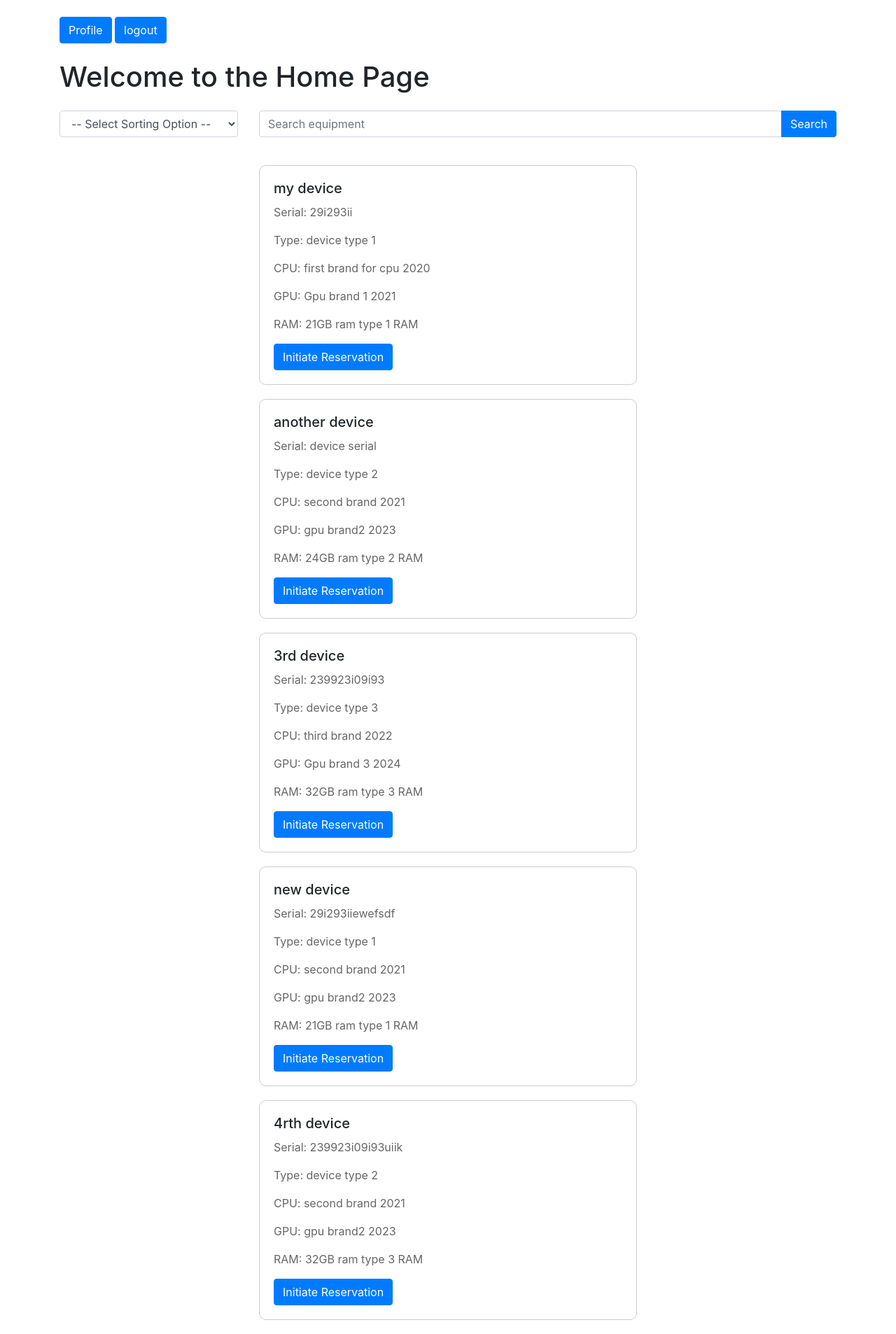
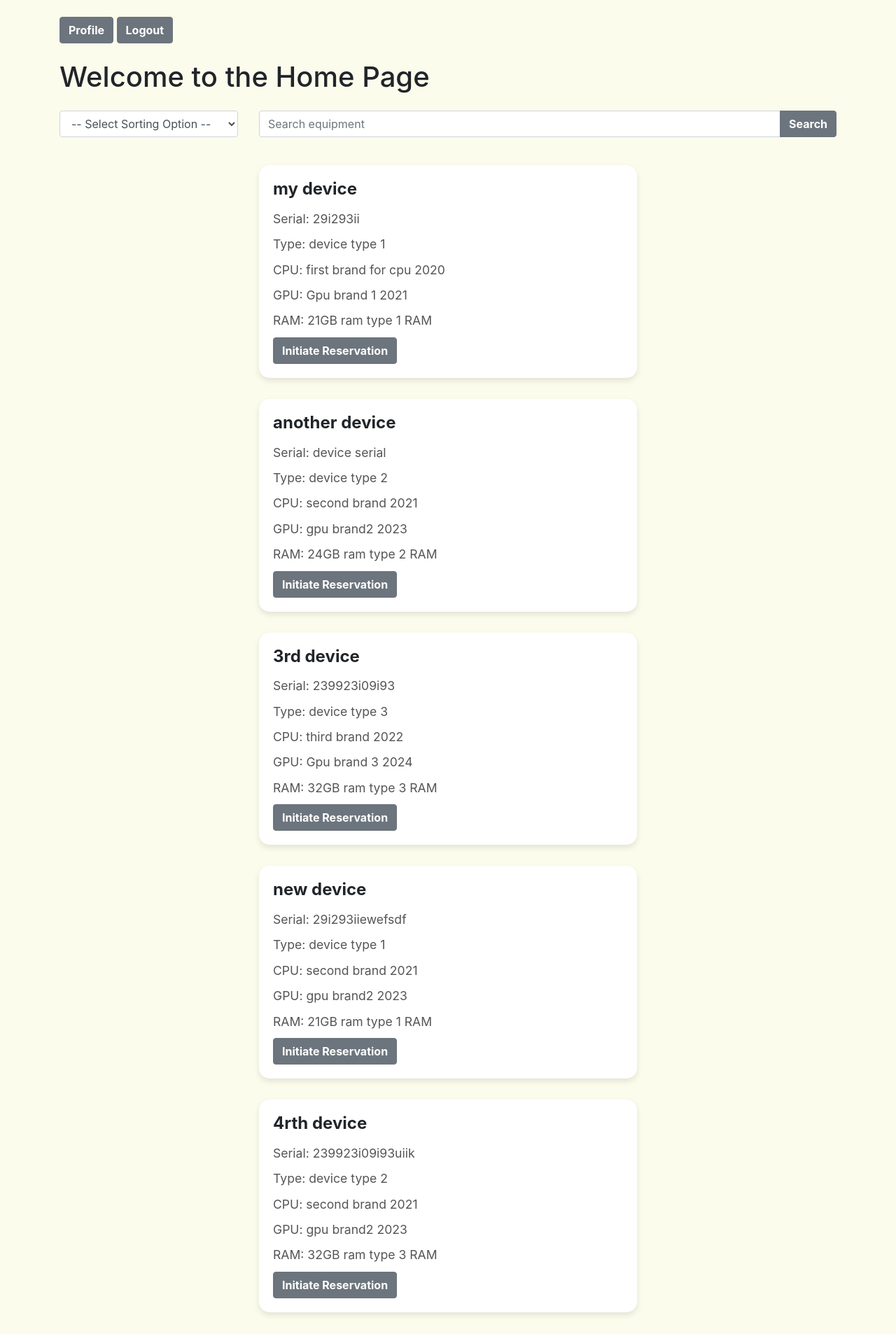
Before and after one commit to Azharyaseen12/equipement, a Django app: page / in a window 1280 px wide. Shown: the whole page at 70% size. After the commit the page ends 1879 px from the top, so only its background shows below. Run offline with Django 4.2, Linux system fonts and the light colour scheme; a user stored in the database is signed in; data comes from the database, SQL or seed files in the repository; both versions use the stored data as it was after the commit; some libraries are stand-ins or nearby versions.

Commit message:
almost completd

```diff
--- a/equipement_project/app1/models.py
+++ b/equipement_project/app1/models.py
@@ -61,7 +61,7 @@ class Equipment(models.Model):
 class Booking(models.Model):
     user = models.ForeignKey(CustomUser, on_delete=models.CASCADE)
     equipment = models.ForeignKey(Equipment, on_delete=models.CASCADE)
-    booking_date = models.DateField(auto_now_add=True)
+    booking_date = models.DateField()
     return_date = models.DateField(null=True)
     STATUS_CHOICES = [
         ('Pending', 'Pending'),
--- a/equipement_project/app1/views.py
+++ b/equipement_project/app1/views.py
@@ -38,7 +38,7 @@ def register(request):
             form.save()
             # Optionally, log in the user after registration
             # login(request, user)
-            return HttpResponse('registered user successfully')  # Redirect to home page after successful registration
+            messages.success(request,"your account has been created you can login after admin approval!")  # Redirect to home page after successful registration
     else:
         form = CustomUserCreationForm()
     return render(request, 'register.html', {'form': form})
@@ -80,11 +80,12 @@ def initiate_reservation(request,equipment_id):
     equipment = get_object_or_404(Equipment, pk=equipment_id)
     if request.method == 'POST':
         booking_date = request.POST.get('booking_date')
-        my_booking = Booking(user = request.user, equipment=equipment, booking_date=booking_date)
+        return_date = request.POST.get('return_date')
+        my_booking = Booking(user = request.user,return_date=return_date, equipment=equipment, booking_date=booking_date)
         my_booking.save()
-    # print(my_booking)
-    return HttpResponse(f"reservation added by {request.user} for {equipment}")
+        messages.success(request, 'reservation added by hasnat for my device')
 
+    return redirect('user_profile')
 @login_required(login_url='login')
 def user_profile(request):
     user = request.user
--- a/equipement_project/templates/home.html
+++ b/equipement_project/templates/home.html
@@ -8,31 +8,39 @@
     <link href="https://stackpath.bootstrapcdn.com/bootstrap/4.5.2/css/bootstrap.min.css" rel="stylesheet">
     <!-- Custom CSS -->
     <style>
-        /* Add your custom CSS styles here */
+        /* Custom CSS styles */
+        body{
+            background-color: rgb(252, 252, 237);
+        }
         .card {
-            margin-bottom: 20px;
-            border: 1px solid #ccc;
-            border-radius: 10px;
-            transition: box-shadow 0.3s ease;
+            margin-bottom: 30px;
+            border: none;
+            border-radius: 15px;
+            box-shadow: 0 4px 8px rgba(0, 0, 0, 0.1);
+            transition: box-shadow 1.0s ease;
         }
         .card:hover {
-            box-shadow: 0 4px 8px rgba(0,0,0,0.1);
+            box-shadow: 0 6px 12px rgba(0, 0, 0, 0.15);
         }
         .card-title {
-            font-size: 1.25rem;
+            font-size: 1.5rem;
+            font-weight: bold;
+            margin-bottom: 15px;
+        }
+        .card-text {
+            font-size: 1.1rem;
+            color: #555;
             margin-bottom: 10px;
         }
-        .card-text {
-            font-size: 1rem;
-            color: #666;
-        }
         .btn-primary {
-            background-color: #007bff;
-            border-color: #007bff;
+            background-color: #6c757d;
+            border-color: #6c757d;
+            font-weight: bold;
+            transition: background-color 0.3s ease;
         }
         .btn-primary:hover {
-            background-color: #0056b3;
-            border-color: #0056b3;
+            background-color: #495057;
+            border-color: #495057;
         }
     </style>
 </head>
@@ -41,21 +49,20 @@
         {% if user.is_authenticated %}
         <form method="GET" action="{% url 'user_profile' %}" class="mb-4">
             <button class="btn btn-primary mt-4">Profile</button>
-            <a href="{% url 'logout_view' %}" class="btn btn-primary mt-4">logout</a>
+            <a href="{% url 'logout_view' %}" class="btn btn-primary mt-4">Logout</a>
         </form>
         {% endif %}
 
         <h1 class="my-4">Welcome to the Home Page</h1>
         <!-- Search form -->
         <form method="GET" action="{% url 'home' %}" class="mb-4">
-
             <div class="row">
                 <div class="col-md-3 mb-3">
                     <select class="form-control" name="sort_by">
                         <option value="">-- Select Sorting Option --</option>
                         <option value="name_az">Sort by Name (A-Z)</option>
                         <option value="type">Sort by Equipment Type</option>
-                        <option value="Availability">Sort by Equipment Availability</option>
+                        <option value="availability">Sort by Equipment Availability</option>
                         <option value="return_date">Sort by Return Date</option>
                     </select>
                 </div>
@@ -68,27 +75,26 @@
             </div>
         </form>
 
-
         <!-- Equipment cards -->
         {% if bookings %}
-        {% for bookings in bookings %}
+        {% for booking in bookings %}
         <div class="row">
             <div class="col-md-6 mx-auto">
                 <div class="card">
                     <div class="card-body">
-                        <h5 class="card-title">{{ bookings.equipment.DeviceName }}</h5>
-                        <p class="card-text">Serial: {{ bookings.equipment.DeviceSerial }}</p>
-                        <p class="card-text">Type: {{ bookings.equipment.DeviceTypeID }}</p>
-                        <p class="card-text">CPU: {{ bookings.equipment.CPUID.Brand }} {{ equipment.CPUID.Model }}</p>
-                        <p class="card-text">GPU: {{ bookings.equipment.GPUID.Brand }} {{ equipment.GPUID.Model }}</p>
-                        <p class="card-text">RAM: {{ bookings.equipment.RAMID.Capacity }}GB {{ equipment.RAMID.Type }} RAM</p>
+                        <h5 class="card-title">{{ booking.equipment.DeviceName }}</h5>
+                        <p class="card-text">Serial: {{ booking.equipment.DeviceSerial }}</p>
+                        <p class="card-text">Type: {{ booking.equipment.DeviceTypeID }}</p>
+                        <p class="card-text">CPU: {{ booking.equipment.CPUID.Brand }} {{ booking.equipment.CPUID.Model }}</p>
+                        <p class="card-text">GPU: {{ booking.equipment.GPUID.Brand }} {{ booking.equipment.GPUID.Model }}</p>
+                        <p class="card-text">RAM: {{ booking.equipment.RAMID.Capacity }}GB {{ booking.equipment.RAMID.Type }} RAM</p>
+                        <p class="card-text">Return Date: {{ booking.return_date }}</p>
                     </div>
                 </div>
             </div>
         </div>
         {% endfor %}
         {% else %}
-
         {% for equipment in all_equipment %}
         <div class="row">
             <div class="col-md-6 mx-auto">
```
Also changed, not shown: equipement_project/templates/booking_page.html (+51 -1 lines), equipement_project/templates/profile.html (+39 -2 lines), equipement_project/templates/register.html (+8 -0 lines), equipement_project/app1/migrations/0011_alter_booking_booking_date.py (added), equipement_project/db.sqlite3.
